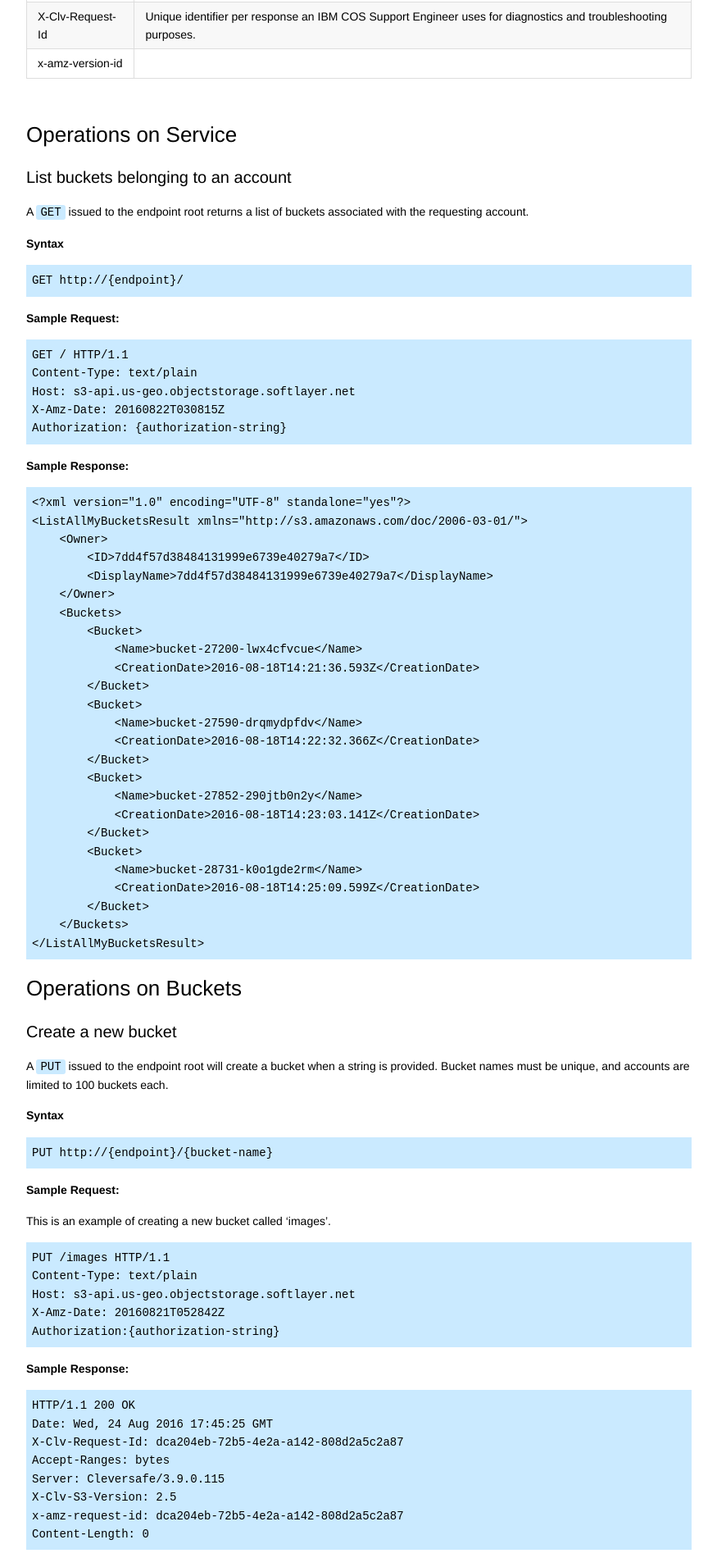
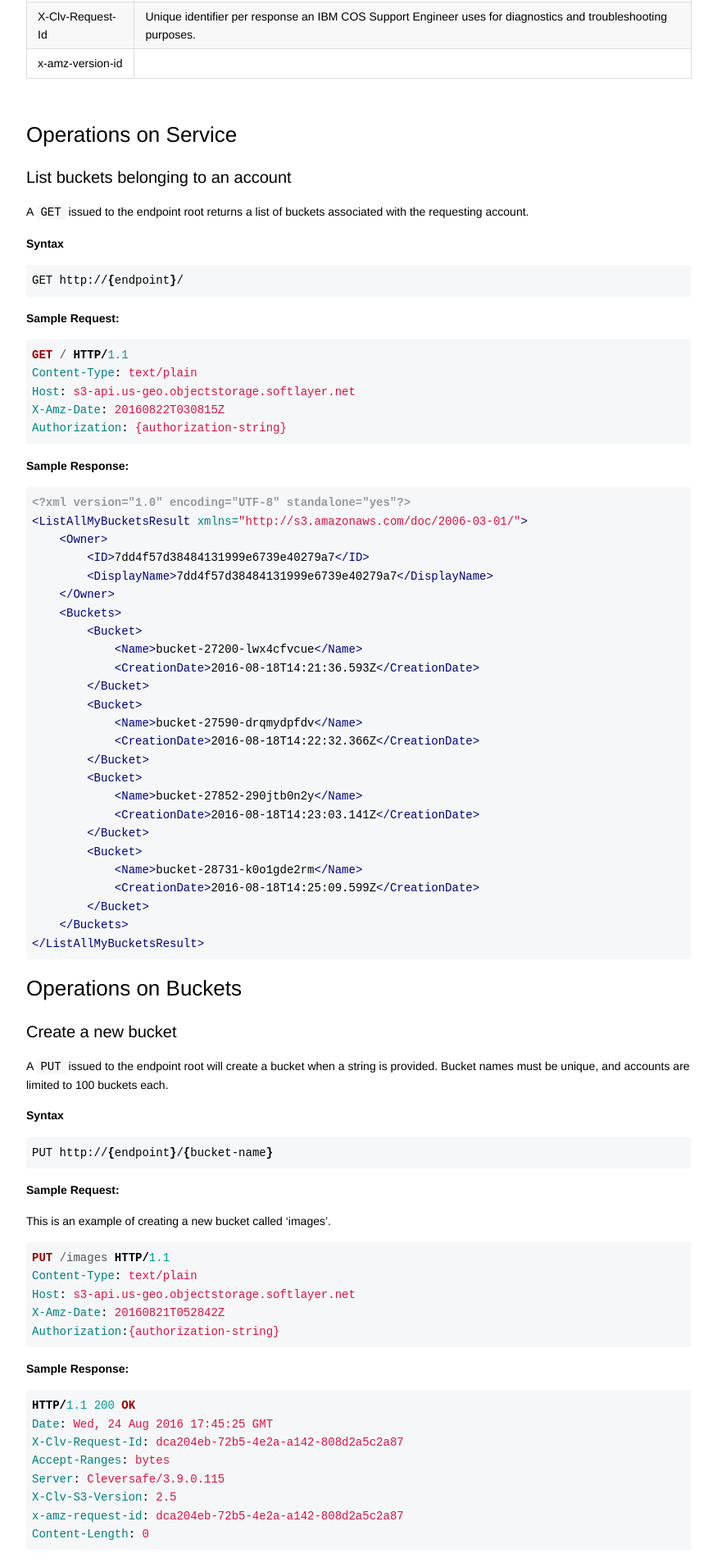
Before and after one commit to mpcarl-ibm/crs-docs, a Jekyll site: the page built from _api/reference.md, in a window 1280 px wide. Shown: the part 1385-3296 px from the top of the page at 82% size, without its empty margins (367-1242 px from the left). Built offline with Jekyll 4.4.1, drawn with Linux system fonts in a browser that asks for light colours; some of the changed text lies outside the part shown.

Commit message:
improved syntax highlighting

```diff
--- a/_api/reference.md
+++ b/_api/reference.md
@@ -62,23 +62,23 @@ A `GET` issued to the endpoint root returns a list of buckets associated with th
 
 **Syntax**
 
-~~~
+{% highlight bash %}
 GET http://{endpoint}/
-~~~
+{% endhighlight %}
 
 **Sample Request:**
 
-~~~
+{% highlight http %}
 GET / HTTP/1.1
 Content-Type: text/plain
 Host: s3-api.us-geo.objectstorage.softlayer.net
 X-Amz-Date: 20160822T030815Z
 Authorization: {authorization-string}
-~~~
+{% endhighlight %}
 
 **Sample Response:**
 
-~~~
+{% highlight xml %}
 <?xml version="1.0" encoding="UTF-8" standalone="yes"?>
 <ListAllMyBucketsResult xmlns="http://s3.amazonaws.com/doc/2006-03-01/">
     <Owner>
@@ -104,7 +104,7 @@ Authorization: {authorization-string}
         </Bucket>
     </Buckets>
 </ListAllMyBucketsResult>
-~~~
+{% endhighlight %}
 
 ### Operations on Buckets
 {: #operations-on-buckets}
@@ -115,25 +115,25 @@ A `PUT` issued to the endpoint root will create a bucket when a string is provid
 
 **Syntax**
 
-~~~
+{% highlight bash %}
 PUT http://{endpoint}/{bucket-name}
-~~~
+{% endhighlight %}
 
 **Sample Request:**
 
 This is an example of creating a new bucket called 'images'.
 
-~~~
+{% highlight http %}
 PUT /images HTTP/1.1
 Content-Type: text/plain
 Host: s3-api.us-geo.objectstorage.softlayer.net
 X-Amz-Date: 20160821T052842Z
 Authorization:{authorization-string}
-~~~
+{% endhighlight %}
 
 **Sample Response:**
 
-~~~
+{% highlight http %}
 HTTP/1.1 200 OK
 Date: Wed, 24 Aug 2016 17:45:25 GMT
 X-Clv-Request-Id: dca204eb-72b5-4e2a-a142-808d2a5c2a87
@@ -142,7 +142,7 @@ Server: Cleversafe/3.9.0.115
 X-Clv-S3-Version: 2.5
 x-amz-request-id: dca204eb-72b5-4e2a-a142-808d2a5c2a87
 Content-Length: 0
-~~~
+{% endhighlight %}
 
 #### List objects in a given bucket
 
@@ -150,25 +150,25 @@ When a `GET` request is given to a specific container, a list of the contents ar
 
 **Syntax**
 
-~~~
+{% highlight bash %}
 GET http://{endpoint}/{bucket-name}
-~~~
+{% endhighlight %}
 
 **Sample Request**
 
 This requests lists the objects inside the "apiary" bucket.
 
-~~~
+{% highlight http %}
 GET /apiary HTTP/1.1
 Content-Type: text/plain
 Host: s3-api.us-geo.objectstorage.softlayer.net
 X-Amz-Date: 20160822T225156Z
 Authorization: {authorization-string}
-~~~
+{% endhighlight %}
 
 **Sample Response**
 
-~~~
+{% highlight http %}
 HTTP/1.1 200 OK
 Date: Wed, 24 Aug 2016 17:36:24 GMT
 X-Clv-Request-Id: 9f39ff2e-55d1-461b-a6f1-2d0b75138861
@@ -178,8 +178,8 @@ X-Clv-S3-Version: 2.5
 x-amz-request-id: 9f39ff2e-55d1-461b-a6f1-2d0b75138861
 Content-Type: application/xml
 Content-Length: 909
-~~~
-~~~
+{% endhighlight %}
+{% highlight xml %}
 <ListBucketResult xmlns="http://s3.amazonaws.com/doc/2006-03-01/">
   <Name>apiary</Name>
   <Prefix/>
@@ -221,7 +221,7 @@ Content-Length: 909
     <StorageClass>STANDARD</StorageClass>
   </Contents>
 </ListBucketResult>
-~~~
+{% endhighlight %}
 
 #### Delete a bucket
 
@@ -229,18 +229,18 @@ A `DELETE` issued to an empty bucket deletes the bucket. *Only empty buckets can
 
 **Syntax**
 
-~~~
+{% highlight bash %}
 DELETE http://{endpoint}/{bucket-name}
-~~~
+{% endhighlight %}
 
 **Sample Request**
 
-~~~
+{% highlight http %}
 DELETE /images HTTP/1.1
 Host: s3-api.us-geo.objectstorage.softlayer.net
 X-Amz-Date: 20160822T064812Z
 Authorization: {authorization-string}
-~~~
+{% endhighlight %}
 
 The server responds with `204 No Content`.
 
@@ -248,16 +248,16 @@ If a non-empty bucket is requested for deletion, the server responds with `409 C
 
 **Sample Request**
 
-~~~
+{% highlight http %}
 DELETE /apiary HTTP/1.1
 Authorization: {authorization-string}
 x-amz-date: 20160825T174049Z
 Host: s3-api.us-geo.objectstorage.softlayer.net
-~~~
+{% endhighlight %}
 
 **Sample Response**
 
-~~~
+{% highlight xml %}
 <Error>
   <Code>BucketNotEmpty</Code>
   <Message>The bucket you tried to delete is not empty.</Message>
@@ -265,7 +265,7 @@ Host: s3-api.us-geo.objectstorage.softlayer.net
   <RequestId>9d2bbc00-2827-4210-b40a-8107863f4386</RequestId>
   <httpStatusCode>409</httpStatusCode>
 </Error>
-~~~
+{% endhighlight %}
 
 ### Operations on Objects
 {: #operations-on-objects}
@@ -277,13 +277,13 @@ A `PUT` given a path to an object uploads an object. A SHA256 hash of the object
 
 **Syntax**
 
-~~~
+{% highlight bash %}
 PUT http://{endpoint}/{bucket-name}/{object-name}
-~~~
+{% endhighlight %}
 
 **Sample Request**
 
-~~~
+{% highlight http %}
 PUT /apiary/queen-bee HTTP/1.1
 Authorization: {authorization-string}
 x-amz-date: 20160825T183001Z
@@ -295,11 +295,11 @@ Content-Length: 533
 
 The 'queen' bee is developed from larvae selected by worker bees and fed a substance referred to as 'royal jelly' to accelerate sexual maturity. After a short while the 'queen' is the mother of nearly every bee in the hive, and the colony will fight fiercly to protect her.
 
-~~~
+{% endhighlight %}
 
 **Sample Response**
 
-~~~
+{% highlight http %}
 HTTP/1.1 200 OK
 Date: Thu, 25 Aug 2016 18:30:02 GMT
 X-Clv-Request-Id: 9f0ca49a-ae13-4d2d-925b-117b157cf5c3
@@ -309,7 +309,7 @@ X-Clv-S3-Version: 2.5
 x-amz-request-id: 9f0ca49a-ae13-4d2d-925b-117b157cf5c3
 ETag: "3ca744fa96cb95e92081708887f63de5"
 Content-Length: 0
-~~~
+{% endhighlight %}
 
 #### Get an objects headers
 
@@ -317,23 +317,23 @@ A `HEAD` given a path to an object retrieves that object's headers.
 
 **Syntax**
 
-~~~
+{% highlight bash %}
 HEAD http://{endpoint}/{bucket-name}/{object-name}
-~~~
+{% endhighlight %}
 
 **Sample Request**
 
-~~~
+{% highlight http %}
 HEAD /apiary/soldier-bee HTTP/1.1
 Authorization: {authorization-string}
 x-amz-date: 20160825T183244Z
 Host: s3-api.sjc-us-geo.objectstorage.softlayer.net
 Connection: close
-~~~
+{% endhighlight %}
 
 **Sample Response**
 
-~~~
+{% highlight http %}
 HTTP/1.1 200 OK
 Date: Thu, 25 Aug 2016 18:32:44 GMT
 X-Clv-Request-Id: da214d69-1999-4461-a130-81ba33c484a6
@@ -345,7 +345,7 @@ ETag: "37d4c94839ee181a2224d6242176c4b5"
 Content-Type: text/plain; charset=UTF-8
 Last-Modified: Thu, 25 Aug 2016 17:49:06 GMT
 Content-Length: 11
-~~~
+{% endhighlight %}
 
 #### Download an object
 
@@ -353,22 +353,22 @@ A `GET` given a path to an object uploads an object.
 
 **Syntax**
 
-~~~
+{% highlight bash %}
 GET http://{endpoint}/{bucket-name}/{object-name}
-~~~
+{% endhighlight %}
 
 **Sample Request**
 
-~~~
+{% highlight http %}
 GET /apiary/worker-bee HTTP/1.1
 Authorization: {authorization-string}
 Host: s3-api.us-geo.objectstorage.softlayer.net
 Connection: close
-~~~
+{% endhighlight %}
 
 **Sample Response**
 
-~~~
+{% highlight http %}
 HTTP/1.1 200 OK
 Date: Thu, 25 Aug 2016 18:34:25 GMT
 X-Clv-Request-Id: 116dcd6b-215d-4a81-bd30-30291fa38f93
@@ -382,7 +382,7 @@ Last-Modified: Thu, 25 Aug 2016 17:46:53 GMT
 Content-Length: 467
 
 Female bees that are not fortunate enough to be selected to be the 'queen' while they were still larvae become known as 'worker' bees. These bees lack the ability to reproduce and instead ensure that the hive functions smoothly, acting almost as a single organism in fulfilling their purpose.
-~~~
+{% endhighlight %}
 
 #### DELETE Object
 
@@ -392,22 +392,22 @@ A `DELETE` given a path to an object deletes an object.
 
 **Syntax**
 
-~~~
+{% highlight bash %}
 DELETE http://{endpoint}/{bucket-name}/{object-name}
-~~~
+{% endhighlight %}
 
 **Sample Request**
 
-~~~
+{% highlight http %}
 DELETE /apiary/soldier-bee HTTP/1.1
 Authorization: {authorization-string}
 Host: s3-api.sjc-us-geo.objectstorage.softlayer.net
 Connection: close
-~~~
+{% endhighlight %}
 
 **Sample Response**
 
-~~~
+{% highlight http %}
 HTTP/1.1 204 No Content
 Date: Thu, 25 Aug 2016 17:44:57 GMT
 X-Clv-Request-Id: 8ff4dc32-a6f0-447f-86cf-427b564d5855
@@ -415,4 +415,4 @@ Accept-Ranges: bytes
 Server: Cleversafe/3.9.0.121
 X-Clv-S3-Version: 2.5
 x-amz-request-id: 8ff4dc32-a6f0-447f-86cf-427b564d5855
-~~~
+{% endhighlight %}
--- a/css/main.scss
+++ b/css/main.scss
@@ -14,7 +14,7 @@ $spacing-unit: 30px;
 $text-color: #e0e0e0;
 $background-color: #fdfdfd;
 $brand-color: #142935;
-$code-color: #c0e6ff; // #f0f2f4 #E4F2FD #dfe9e9
+$code-color: #f0f2f4; // #f0f2f4 #E4F2FD #dfe9e9 #c0e6ff
 $grey-color: #828282;
 $grey-color-light: lighten($grey-color, 40%);
 $grey-color-dark: darken($grey-color, 25%);
```
Also changed, not shown: 3 other files.
